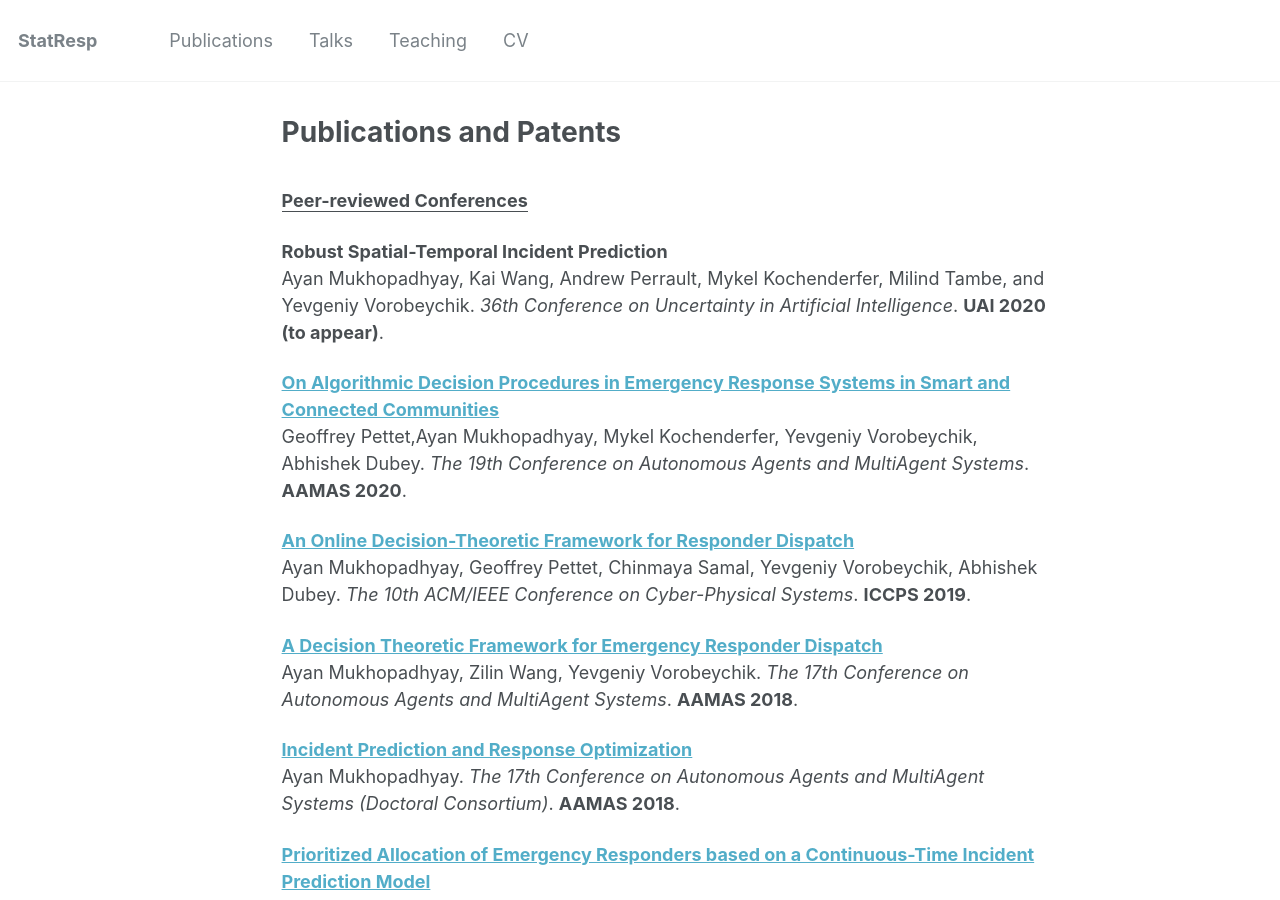
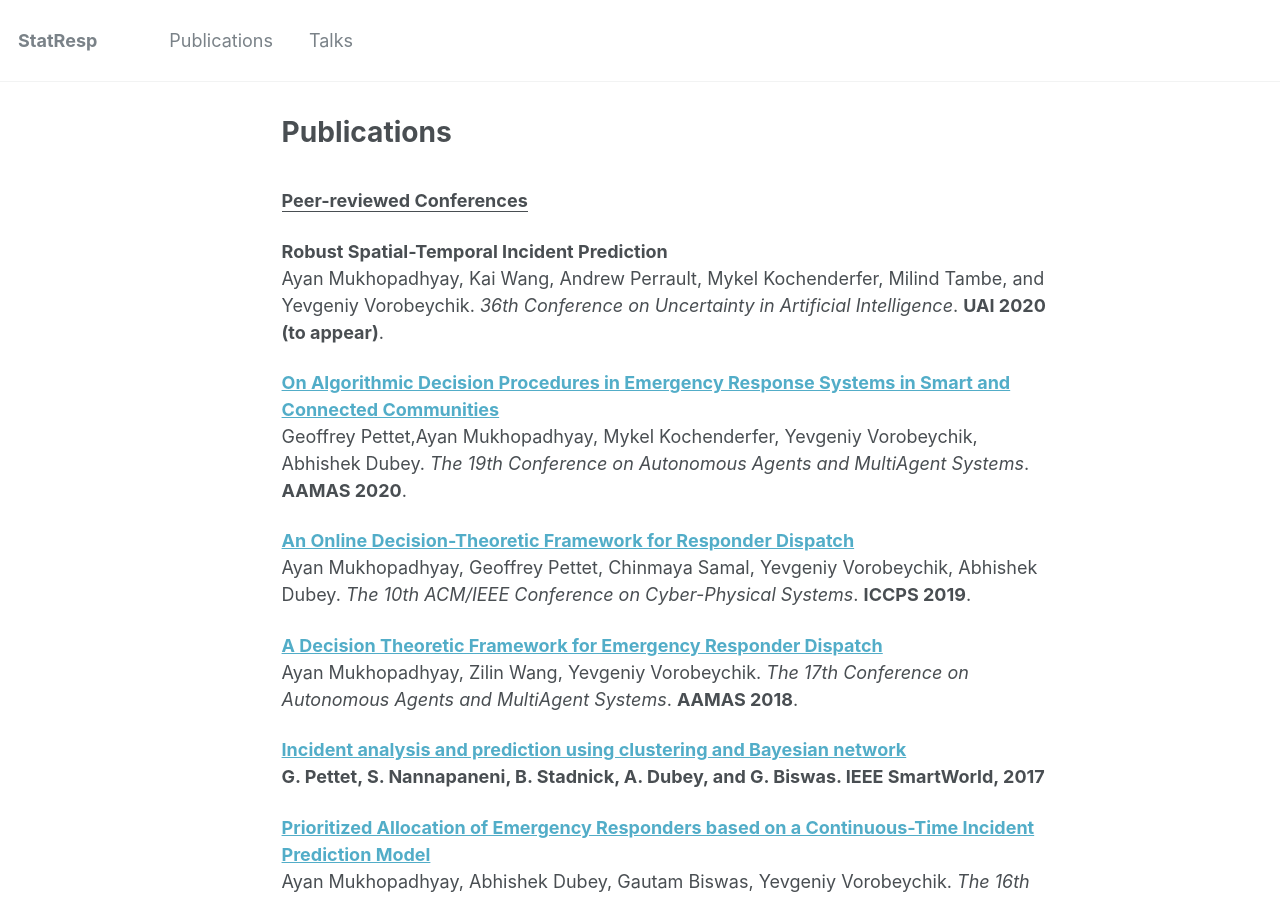
Before and after one commit to TransactiveSCC/statresp.github.io, a Jekyll site: the page built from _pages/publications.md, in a window 1280 px wide and 900 px high. Built offline with Jekyll 4.4.1, drawn with Linux system fonts in a browser that asks for light colours; some of the changed text lies outside the part shown.

Commit message:
updated publications, removed teaching

```diff
--- a/_data/navigation.yml
+++ b/_data/navigation.yml
@@ -5,9 +5,3 @@ main:
 
   - title: "Talks"
     url: /talks/
-
-  - title: "Teaching"
-    url: /teaching/
-
-  - title: "CV"
-    url: https://ayanmukhopadhyay.github.io/files/cv.pdf
--- a/_pages/publications.md
+++ b/_pages/publications.md
@@ -1,5 +1,5 @@
 ---
-title: "Publications and Patents"
+title: "Publications"
 permalink: /publications/
 author_profile: true
 ---
@@ -11,7 +11,7 @@ author_profile: true
 Ayan Mukhopadhyay, Kai Wang, Andrew Perrault, Mykel Kochenderfer, Milind Tambe, and Yevgeniy Vorobeychik.
 <i>36th Conference on Uncertainty in Artificial Intelligence</i>. <b>UAI 2020 (to appear)</b>.
 
-<b>[On Algorithmic Decision Procedures in Emergency Response Systems in Smart and Connected Communities](http://ayanmukhopadhyay.github.io/publications/aamas20)</b> <br>
+<b>[On Algorithmic Decision Procedures in Emergency Response Systems in Smart and Connected Communities](https://ayanmukhopadhyay.github.io/files/aamas20.pdf)</b> <br>
 Geoffrey Pettet,Ayan Mukhopadhyay, Mykel Kochenderfer, Yevgeniy Vorobeychik, Abhishek Dubey.
 <i>The 19th Conference on Autonomous Agents and MultiAgent Systems</i>. <b>AAMAS 2020</b>.
 
@@ -20,19 +20,20 @@ Dispatch](http://ayanmukhopadhyay.github.io/publications/iccps19)</b> <br>
 Ayan Mukhopadhyay, Geoffrey Pettet, Chinmaya Samal, Yevgeniy Vorobeychik, Abhishek Dubey.
 <i>The 10th ACM/IEEE Conference on Cyber-Physical Systems</i>. <b>ICCPS 2019</b>.
 
-<b>[A Decision Theoretic Framework for Emergency Responder Dispatch](http://ayanmukhopadhyay.github.io/publications/aamas18)</b> <br>
+<b>[A Decision Theoretic Framework for Emergency Responder Dispatch](https://ayanmukhopadhyay.github.io/files/aamas18.pdf)</b> <br>
 Ayan Mukhopadhyay, Zilin Wang, Yevgeniy Vorobeychik.
 <i>The 17th Conference on Autonomous Agents and MultiAgent Systems</i>. <b>AAMAS 2018</b>.
 
-<b>[Incident Prediction and Response Optimization](http://ayanmukhopadhyay.github.io/publications/aamas18dc)</b> <br>
-Ayan Mukhopadhyay.
-<i>The 17th Conference on Autonomous Agents and MultiAgent Systems (Doctoral Consortium)</i>. <b>AAMAS 2018</b>.
+<b>[Incident analysis and prediction using clustering and Bayesian network](https://scope-lab.org/files/Pettet2017.pdf)
+<br>
+G. Pettet, S. Nannapaneni, B. Stadnick, A. Dubey, and G. Biswas.
+<b>IEEE SmartWorld, 2017</b>
 
-<b>[Prioritized Allocation of Emergency Responders based on a Continuous-Time Incident Prediction Model](http://ayanmukhopadhyay.github.io/publications/aamas17)</b> <br>
+<b>[Prioritized Allocation of Emergency Responders based on a Continuous-Time Incident Prediction Model](https://ayanmukhopadhyay.github.io/files/aamas17.pdf)</b> <br>
 Ayan Mukhopadhyay, Abhishek Dubey, Gautam Biswas, Yevgeniy Vorobeychik.
 <i>The 16th Conference on Autonomous Agents and MultiAgent Systems</i>. <b>AAMAS 2017</b>.
 
-<b>[Optimal Allocation of Police Patrol Resources Using a Continuous-Time Crime Model](http://ayanmukhopadhyay.github.io/publications/gamesec16)</b> <br>
+<b>[Optimal Allocation of Police Patrol Resources Using a Continuous-Time Crime Model](https://ayanmukhopadhyay.github.io/files/gamesec16.pdf)</b> <br>
 Ayan Mukhopadhyay, Chao Zhang, Yevgeniy Vorobeychik, Milind Tambe, Kenneth Pence, Paul Speer.
 <i>7th International Conference on Decision and Game Theory for Security. </i>. <b>GameSec 2016</b>.
 
@@ -54,15 +55,3 @@ Ayan Mukhopadhyay, Zilin Wang, Yevgeniy Vorobeychik.
 
 <b>[Optimal allocation of police patrol resources using a continuous-time crime model](http://ayanmukhopadhyay.github.io/publications/gamesec16)</b><br>
 Ayan Mukhopadhyay, Chao Zhang, Yevgeniy Vorobeychik, Milind Tambe, Kenneth Pence, Paul Speer. <i>The AAAI 2017 Spring Symposium on AI for Social Good.</i> <b>AISOC at AAAI (spring) 2017</b>.
-
-<br>
-<b><u>Patents</u></b>
-<br>
-
-A Security Device<br>
-Ayan Mukhopadhyay, Suman Tiwari, Harinandan Tunga.
-<i>Reference: E-2/2217/2013-KOL, Application: 616/KOL/2012. (Publication and Patent Pending)</i>
-
-Hybrid Car Power Transition Mechanism<br>
-Ankit Narsaria, Ayan Mukhopadhyay, Suman Tiwari.
-<i>Official Journal Of The Patent Office, Government of India, Issue No. 31/2012. (PatentPending)</i>
```
